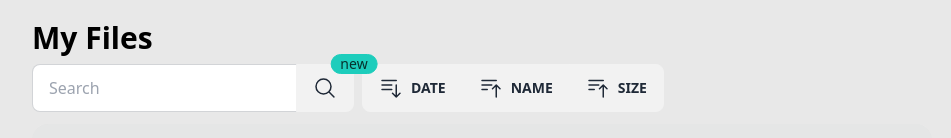
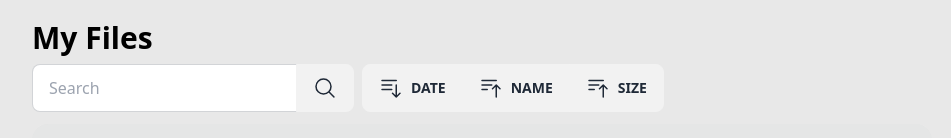
Before and after one commit to alefmanvladimir/BigFiles, a React (Vite) app in the folder ton-drive-frontend/: page / in a window 1280 px wide. Shown: the top 138 px of the page, without its empty margins (158-1109 px from the left). Built offline with nearby package versions, Linux system fonts and the light colour scheme; what @tonconnect/ui-react would draw is missing.

Commit message:
Remove new badge

```diff
--- a/ton-drive-frontend/src/features/file/ui/FilesSearchBox.tsx
+++ b/ton-drive-frontend/src/features/file/ui/FilesSearchBox.tsx
@@ -8,6 +8,8 @@ export interface FilesSearchBoxProps {
 }
 
 export default function FilesSearchBox({ files, onSearch, className = '' }: FilesSearchBoxProps) {
+  const isNew = false
+
   const [searchQuery, setSearchQuery] = useState('')
 
   function searchFiles (query: string) {
@@ -31,7 +33,7 @@ export default function FilesSearchBox({ files, onSearch, className = '' }: File
         </div>
       </div>
       <div className="indicator">
-        <span className="indicator-item badge badge-accent">new</span>
+        { isNew ? <span className="indicator-item badge badge-accent">new</span> : null }
         <button className="btn join-item" type="submit">
           {/* magnifying-glass */}
           <svg xmlns="http://www.w3.org/2000/svg" fill="none" viewBox="0 0 24 24" strokeWidth={1.5} stroke="currentColor" className="w-6 h-6">
```
